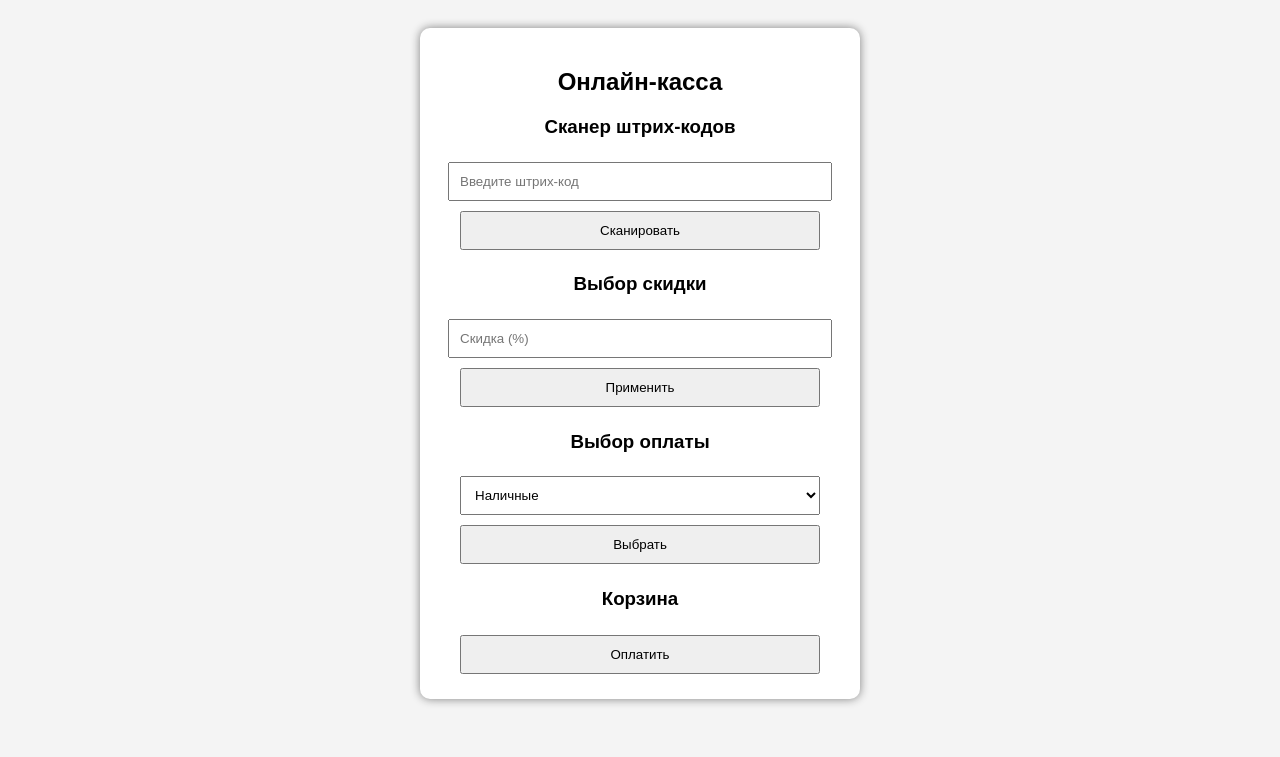
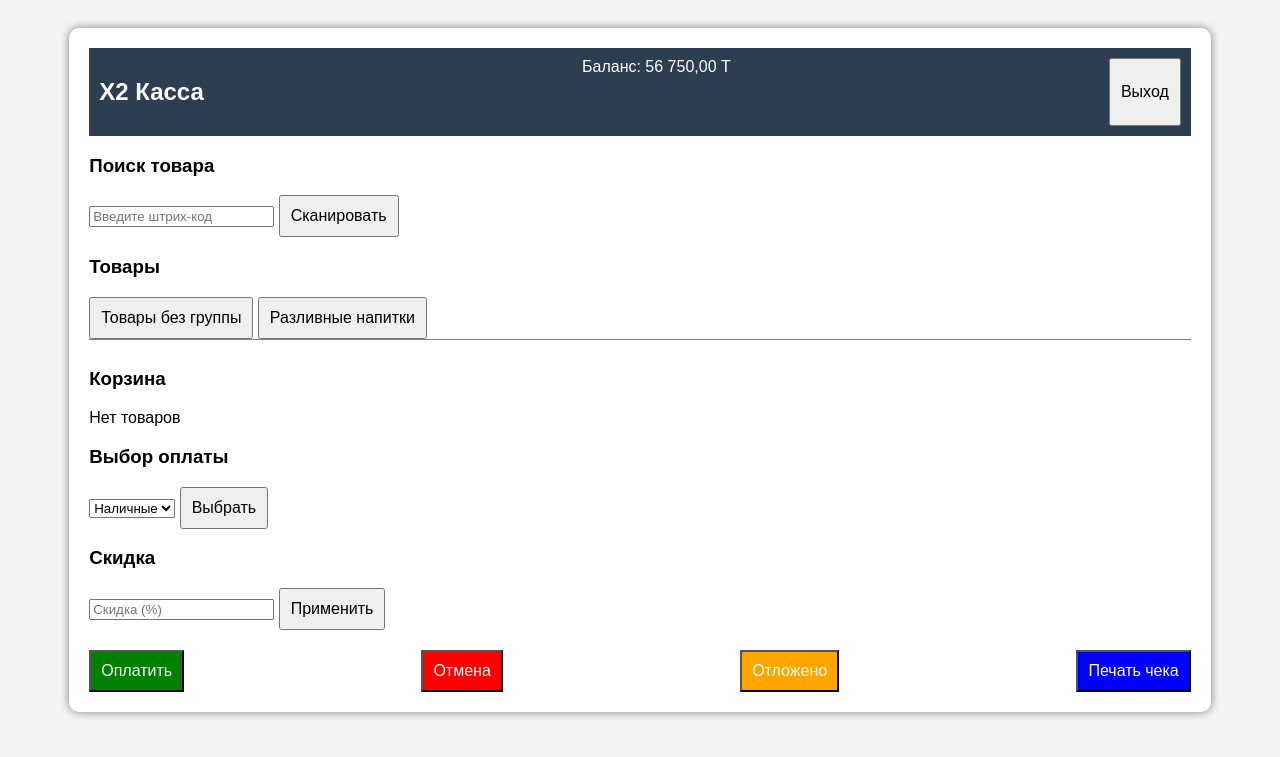
Before and after one commit to AlexZone9696/refff, a Flask app: page / in a window 1280 px wide. Shown: the top 757 px of the page. Run offline with Flask 3, Linux system fonts and the light colour scheme.

Commit message:
Update index.html

```diff
--- a/templates/index.html
+++ b/templates/index.html
@@ -3,27 +3,39 @@
 <head>
     <meta charset="UTF-8">
     <meta name="viewport" content="width=device-width, initial-scale=1.0">
-    <title>Касса</title>
+    <title>Касса X2</title>
     <style>
-        body { font-family: Arial, sans-serif; text-align: center; background: #f4f4f4; padding: 20px; }
-        .container { background: white; padding: 20px; max-width: 400px; margin: auto; box-shadow: 0 0 10px gray; border-radius: 10px; }
-        input, button, select { margin: 5px; padding: 10px; width: 90%; }
-        #cart { text-align: left; margin-top: 20px; }
-        .receipt { display: none; background: white; padding: 10px; border: 1px solid black; width: 300px; margin: auto; }
+        body { font-family: Arial, sans-serif; background: #f4f4f4; padding: 20px; }
+        .container { width: 90%; margin: auto; background: white; padding: 20px; box-shadow: 0 0 10px gray; border-radius: 10px; }
+        .header { display: flex; justify-content: space-between; padding: 10px; background: #2d3e50; color: white; }
+        .cart { border-top: 1px solid gray; padding-top: 10px; }
+        .buttons { display: flex; justify-content: space-between; margin-top: 20px; }
+        button { padding: 10px; font-size: 16px; }
     </style>
 </head>
 <body>
 
 <div class="container">
-    <h2>Онлайн-касса</h2>
+    <div class="header">
+        <h2>X2 Касса</h2>
+        <div>Баланс: <span id="balance">56 750,00 Т</span></div>
+        <button onclick="logout()">Выход</button>
+    </div>
 
-    <h3>Сканер штрих-кодов</h3>
+    <h3>Поиск товара</h3>
     <input type="text" id="barcode" placeholder="Введите штрих-код">
     <button onclick="scan()">Сканировать</button>
 
-    <h3>Выбор скидки</h3>
-    <input type="number" id="discount" placeholder="Скидка (%)">
-    <button onclick="setDiscount()">Применить</button>
+    <h3>Товары</h3>
+    <div id="categories">
+        <button onclick="showCategory('Товары без группы')">Товары без группы</button>
+        <button onclick="showCategory('Разливные напитки')">Разливные напитки</button>
+    </div>
+
+    <div id="cart" class="cart">
+        <h3>Корзина</h3>
+        <p>Нет товаров</p>
+    </div>
 
     <h3>Выбор оплаты</h3>
     <select id="paymentMethod">
@@ -32,17 +44,16 @@
     </select>
     <button onclick="setPayment()">Выбрать</button>
 
-    <h3>Корзина</h3>
-    <div id="cart"></div>
+    <h3>Скидка</h3>
+    <input type="number" id="discount" placeholder="Скидка (%)">
+    <button onclick="setDiscount()">Применить</button>
 
-    <button onclick="checkout()">Оплатить</button>
-</div>
-
-<!-- Чек -->
-<div id="receipt" class="receipt">
-    <h3>Чек</h3>
-    <div id="receiptDetails"></div>
-    <button onclick="printReceipt()">Распечатать</button>
+    <div class="buttons">
+        <button style="background: green; color: white;" onclick="checkout()">Оплатить</button>
+        <button style="background: red; color: white;">Отмена</button>
+        <button style="background: orange; color: white;">Отложено</button>
+        <button style="background: blue; color: white;" onclick="printReceipt()">Печать чека</button>
+    </div>
 </div>
 
 <script>
@@ -78,22 +89,11 @@
     async function checkout() {
         let response = await fetch("/checkout", { method: "POST" });
         let result = await response.json();
-        let receiptText = "Чек:\n";
-        result.items.forEach(item => {
-            receiptText += `${item[0]} - ${item[1]} руб.\n`;
-        });
-        receiptText += `\nИтого: ${result.total} руб.\nОплата: ${result.payment}`;
-
-        document.getElementById("receiptDetails").innerText = receiptText;
-        document.getElementById("receipt").style.display = "block";
+        alert("Чек:\n" + JSON.stringify(result, null, 2));
     }
 
     function printReceipt() {
-        let receiptContent = document.getElementById("receipt").innerHTML;
-        let win = window.open('', '', 'width=400,height=400');
-        win.document.write(receiptContent);
-        win.document.close();
-        win.print();
+        window.print();
     }
 </script>
 
```
